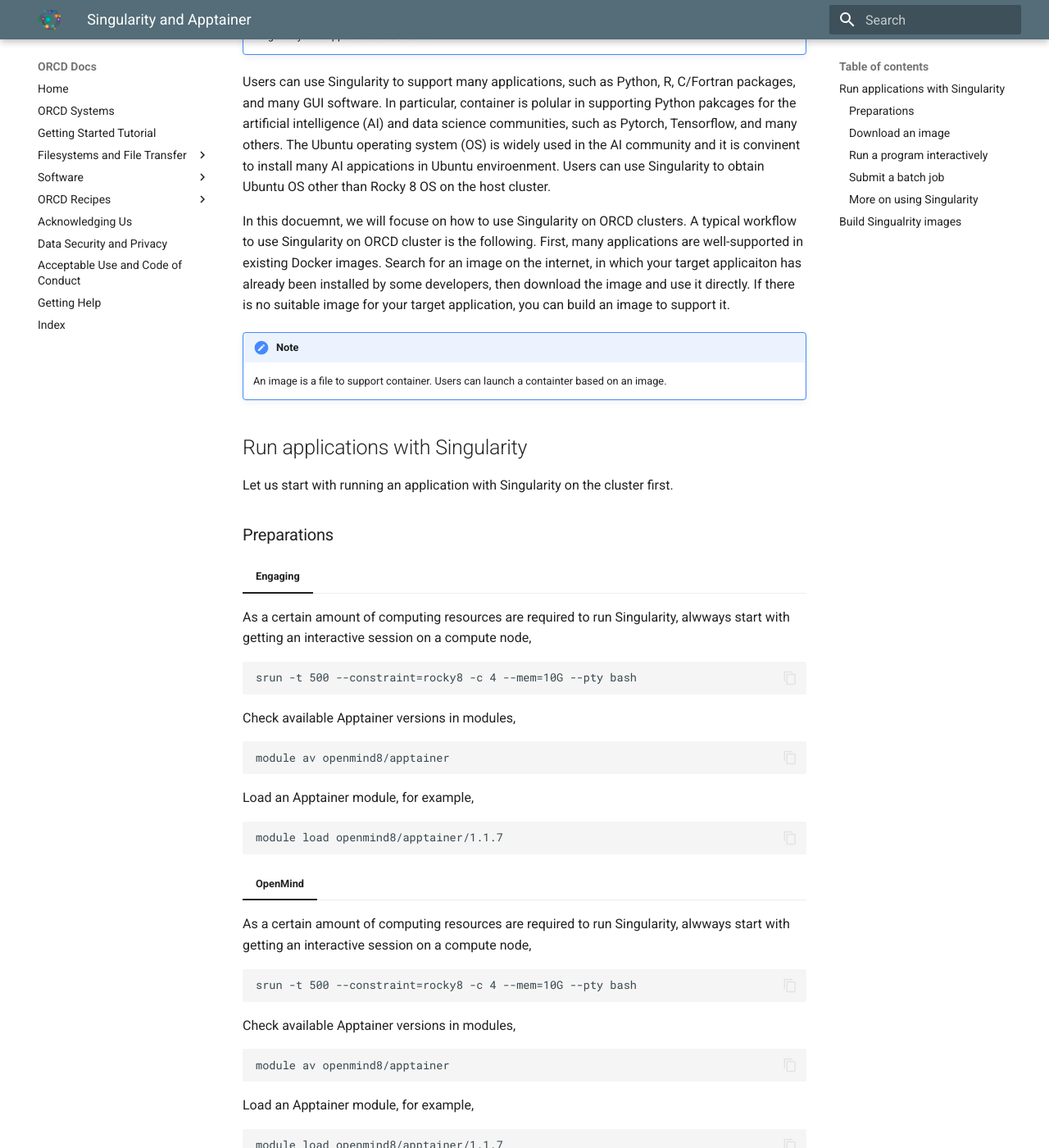
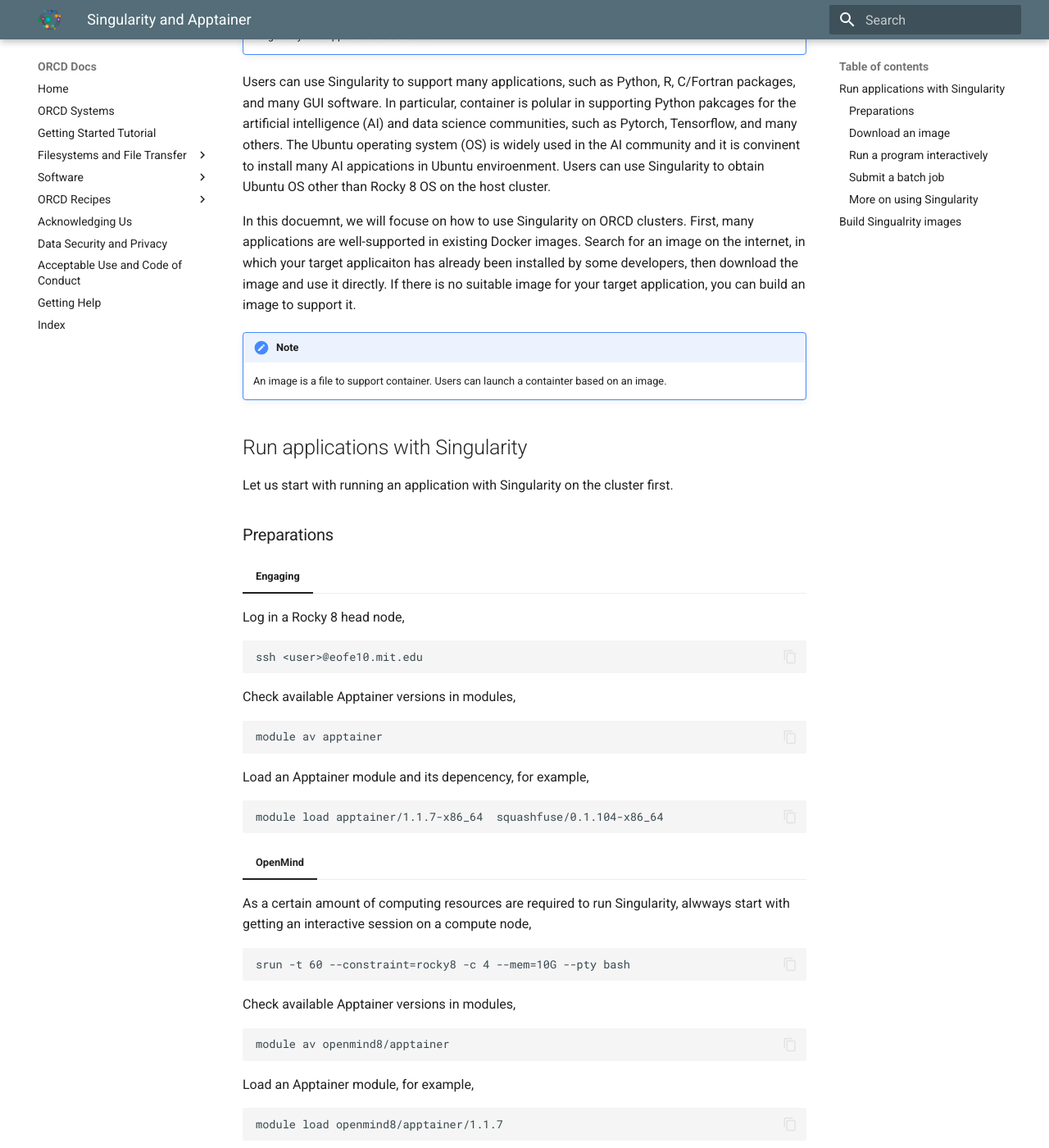
Before and after one commit to mit-orcd/orcd-docs-edit, an MkDocs documentation site: the page built from docs/software/apptainer.md, in a window 1280 px wide and 1400 px high, scrolled down 565 px. Shown: the whole window at 82% size. Built offline with MkDocs 1.6.1 and Material for MkDocs 9.7.7, drawn with Linux system fonts in a browser that asks for light colours.

Commit message:
singularity

````diff
--- a/docs/software/apptainer.md
+++ b/docs/software/apptainer.md
@@ -20,7 +20,7 @@
 
 Users can use Singularity to support many applications, such as Python, R, C/Fortran packages, and many GUI software. In particular, container is polular in supporting Python pakcages for the artificial intelligence (AI) and data science communities, such as Pytorch, Tensorflow, and many others. The Ubuntu operating system (OS) is widely used in the AI community and it is convinent to install many AI appications in Ubuntu enviroenment. Users can use Singularity to obtain Ubuntu OS other than Rocky 8 OS on the host cluster.
 
-In this docuemnt, we will focuse on how to use Singularity on ORCD clusters. A typical workflow to use Singularity on ORCD cluster is the following. First, many applications are well-supported in existing Docker images. Search for an image on the internet, in which your target applicaiton has already been installed by some developers, then download the image and use it directly. If there is no suitable image for your target application, you can build an image to support it.
+In this docuemnt, we will focuse on how to use Singularity on ORCD clusters. First, many applications are well-supported in existing Docker images. Search for an image on the internet, in which your target applicaiton has already been installed by some developers, then download the image and use it directly. If there is no suitable image for your target application, you can build an image to support it.
 
 !!! note
     An image is a file to support container. Users can launch a containter based on an image.
@@ -33,23 +33,25 @@
 ### Preparations
 
 === "Engaging"
-   As a certain amount of computing resources are required to run Singularity, alwways start with getting an  interactive session on a compute node,
+
+   Log in a Rocky 8 head node,
    ```
-   srun -t 500 --constraint=rocky8 -c 4 --mem=10G --pty bash
+   ssh <user>@eofe10.mit.edu
    ```
    Check available Apptainer versions in modules,
    ```
-   module av openmind8/apptainer
+   module av apptainer
    ```
-   Load an Apptainer module, for example,
+   Load an Apptainer module and its depencency, for example,
    ```
-   module load openmind8/apptainer/1.1.7
+   module load apptainer/1.1.7-x86_64  squashfuse/0.1.104-x86_64
    ```
 
 === "OpenMind"
+
    As a certain amount of computing resources are required to run Singularity, alwways start with getting an  interactive session on a compute node,
    ```
-   srun -t 500 --constraint=rocky8 -c 4 --mem=10G --pty bash
+   srun -t 60 --constraint=rocky8 -c 4 --mem=10G --pty bash
    ```
    Check available Apptainer versions in modules,
    ```
````
